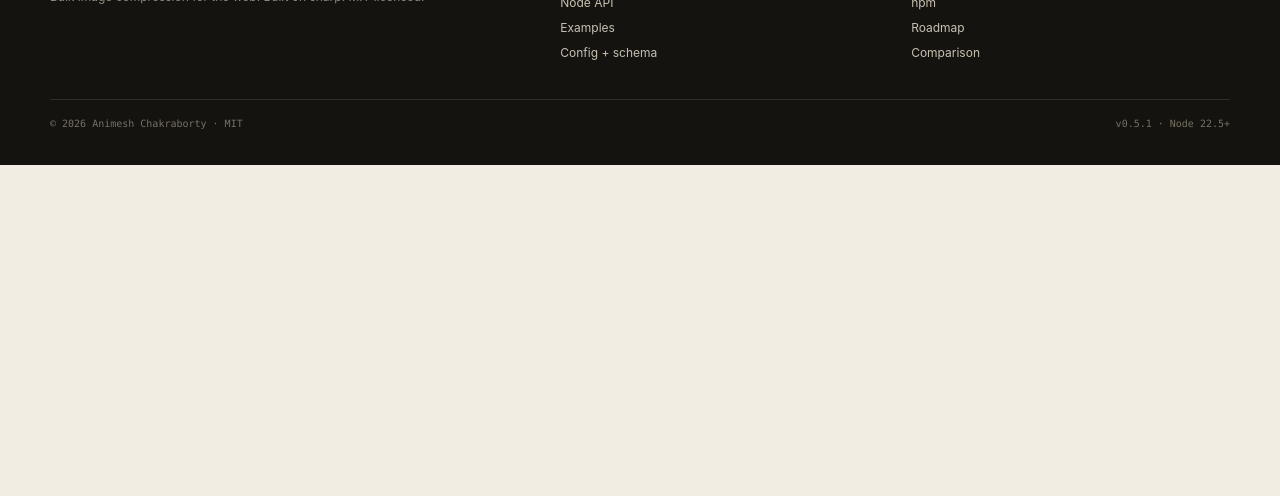
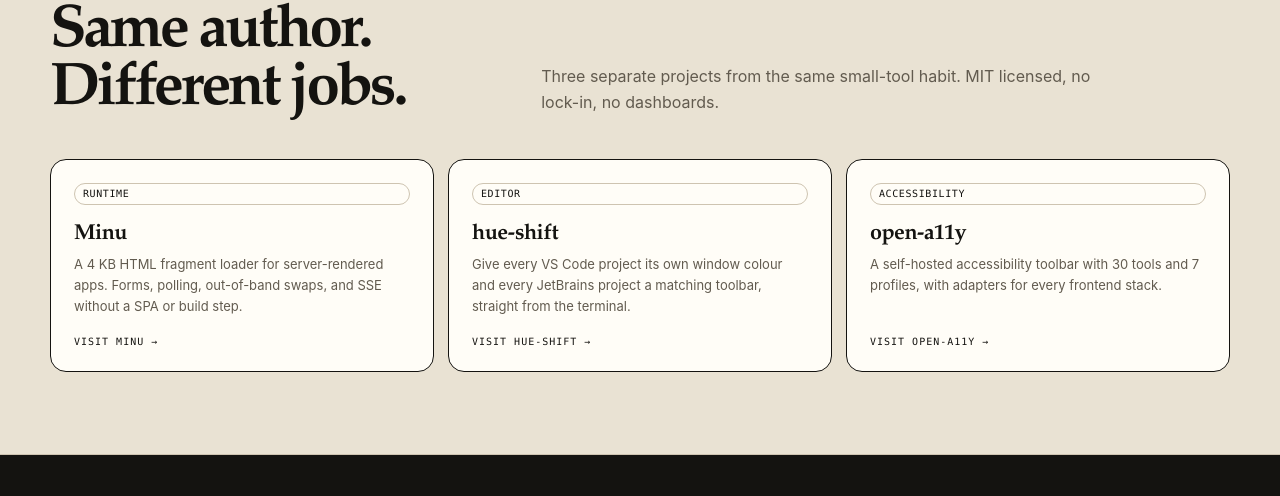
Before and after one commit to aotr/pixelpress, a website: page site/index.html in a window 1280 px wide. Shown: the part 4319-4815 px from the top of the page. Before the commit the page ends 4484 px from the top, so only its background shows below. Drawn offline with Linux system fonts and the light colour scheme.

Commit message:
docs: add more tools section

```diff
--- a/site/assets/site.css
+++ b/site/assets/site.css
@@ -215,6 +215,10 @@ button { cursor: pointer; }
 .card h3 { margin: 0 0 8px; font: 600 1.35rem/1.1 var(--serif); letter-spacing: -.025em; }
 .card p { margin: 0; color: var(--muted); font-size: 13px; }
 .card .tag { margin-bottom: 18px; }
+.tool-card { display: flex; flex-direction: column; text-decoration: none; transition: transform .18s var(--ease), box-shadow .18s var(--ease); }
+.tool-card:hover { transform: translate(-2px, -2px); box-shadow: var(--shadow); }
+.tool-card p { flex: 1; }
+.tool-arrow { margin-top: 18px; font: 10px/1.3 var(--mono); letter-spacing: .1em; text-transform: uppercase; }
 
 .cta {
   border: 1.5px solid var(--ink); border-radius: 22px; background: var(--acid);
--- a/site/index.html
+++ b/site/index.html
@@ -283,6 +283,38 @@ console.log(report.totals.savedPercent);</pre>
       </div>
     </div>
   </section>
+
+  <section class="section alt">
+    <div class="shell">
+      <div class="section-head">
+        <div>
+          <div class="eyebrow">More tools</div>
+          <h2>Same author.<br>Different jobs.</h2>
+        </div>
+        <p>Three separate projects from the same small-tool habit. MIT licensed, no lock-in, no dashboards.</p>
+      </div>
+      <div class="cards">
+        <a class="card tool-card" href="https://aotr.github.io/minu/">
+          <span class="tag">Runtime</span>
+          <h3>Minu</h3>
+          <p>A 4 KB HTML fragment loader for server-rendered apps. Forms, polling, out-of-band swaps, and SSE without a SPA or build step.</p>
+          <span class="tool-arrow">Visit Minu <span aria-hidden="true">→</span></span>
+        </a>
+        <a class="card tool-card" href="https://aotr.github.io/hue-shift/">
+          <span class="tag">Editor</span>
+          <h3>hue-shift</h3>
+          <p>Give every VS Code project its own window colour and every JetBrains project a matching toolbar, straight from the terminal.</p>
+          <span class="tool-arrow">Visit hue-shift <span aria-hidden="true">→</span></span>
+        </a>
+        <a class="card tool-card" href="https://aotr.github.io/open-a11y/">
+          <span class="tag">Accessibility</span>
+          <h3>open-a11y</h3>
+          <p>A self-hosted accessibility toolbar with 30 tools and 7 profiles, with adapters for every frontend stack.</p>
+          <span class="tool-arrow">Visit open-a11y <span aria-hidden="true">→</span></span>
+        </a>
+      </div>
+    </div>
+  </section>
 </main>
 
 <footer class="site-footer">
```
